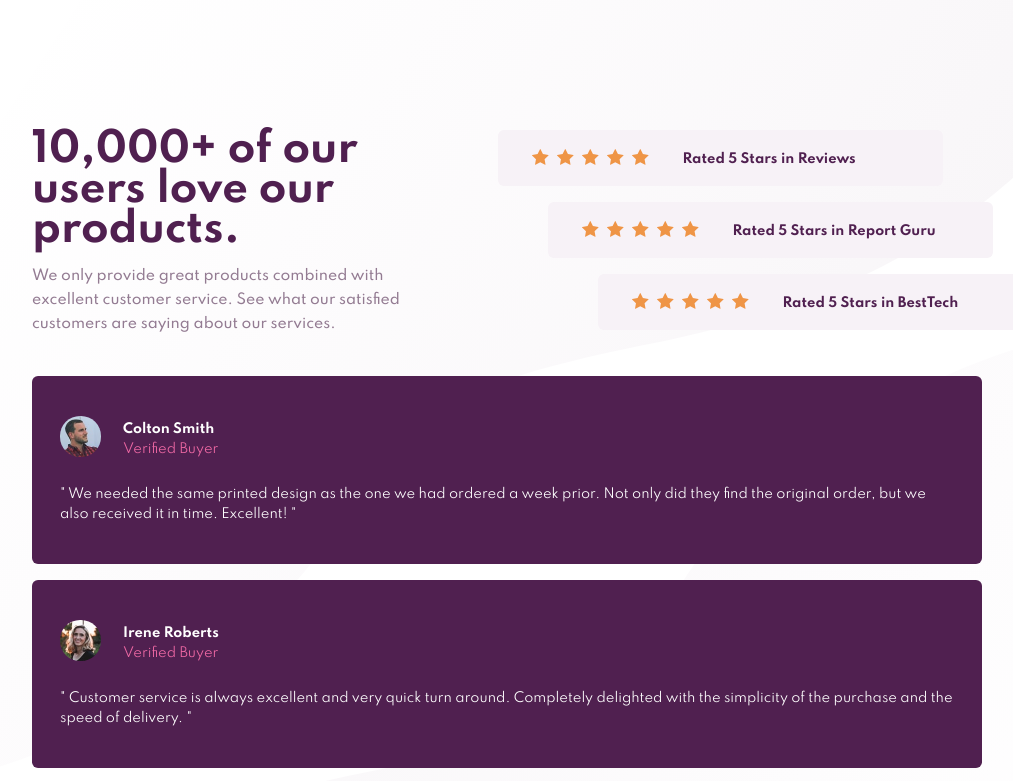
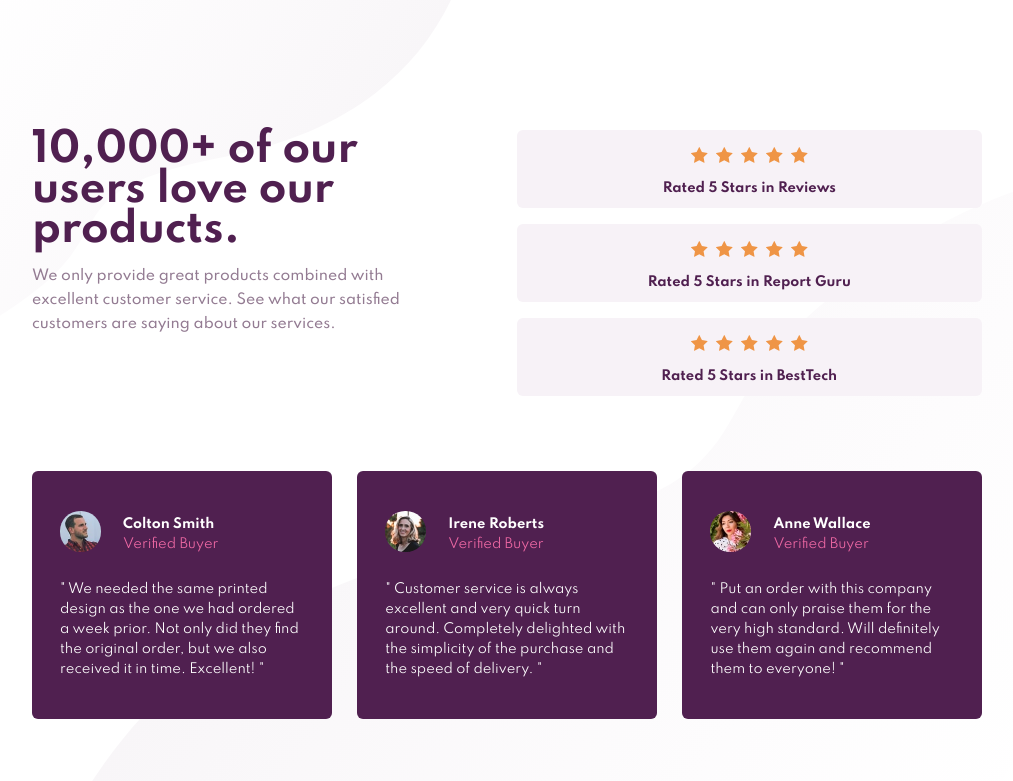
Before and after one commit to gawedzki/social-proof-section, a plain HTML site: page index.html in a window 1280 px wide. Shown: the top 781 px of the page, without its empty margins (133-1146 px from the left). Drawn offline with Linux system fonts and the light colour scheme.

Commit message:
Finish desktop design

```diff
--- a/css/styles.css
+++ b/css/styles.css
@@ -89,30 +89,37 @@ h1 {
   margin-top: 25px;
   margin-bottom: 0;
 }
-
 .attribution {
   margin-top: 2px;
   font-size: 11px;
   text-align: center;
+  clear: left;
 }
 .attribution a {
   color: hsl(228, 45%, 44%);
 }
-
 @media only screen and (min-width: 769px) {
+  #background {
+    background-image: url(../images/bg-pattern-top-desktop.svg),
+      url(../images/bg-pattern-bottom-desktop.svg);
+    background-repeat: no-repeat, no-repeat;
+    background-position: top left, bottom right;
+    background-size: auto auto;
+  }
+}
+@media only screen and (min-width: 1024px) {
   body {
     width: 100%;
   }
   #background {
     max-width: 1440px;
-    padding: 130px 165px;
+    box-sizing: border-box;
+    padding: 130px 165px 100px 165px;
     margin-left: auto;
     margin-right: auto;
-    background-image: url(../images/bg-pattern-top-desktop.svg),
-      url(../images/bg-pattern-bottom-desktop.svg);
-    background-repeat: no-repeat, no-repeat;
   }
   #mainSection {
+    margin-bottom: 75px;
   }
   #headerSection {
     float: left;
@@ -125,17 +132,32 @@ h1 {
   }
   #intro {
     margin-right: 90px;
+    margin-bottom: 0;
   }
   #ratingSection {
-    float: left;
+    float: right;
     width: 49%;
   }
-  #ratingSection > div:nth-child(2) {
-    margin-left: 50px;
+  #commentSection {
+    clear: left;
   }
-  #ratingSection > div:nth-child(3) {
-    margin-left: 100px;
+  .comment {
+    width: 31.531%;
+    box-sizing: border-box;
+    margin-right: 2.703%;
+    float: left;
   }
+  .comment:last-child {
+    margin-right: 0;
+  }
+  .clearfix::after {
+    content: " ";
+    display: block;
+    height: 0;
+    clear: both;
+  }
+}
+@media only screen and (min-width: 1440px) {
   .stars,
   .rating > p {
     float: left;
@@ -151,7 +173,16 @@ h1 {
   .rating > p {
     padding-top: 10px;
   }
-  #commentSection {
-    clear: left;
+  #ratingSection > div:nth-child(2) {
+    margin-left: 50px;
+  }
+  #ratingSection > div:nth-child(3) {
+    margin-left: 100px;
+  }
+  .comment:nth-child(2) {
+    margin-top: 16px;
+  }
+  .comment:nth-child(3) {
+    margin-top: 32px;
   }
 }
--- a/index.html
+++ b/index.html
@@ -18,7 +18,7 @@
 
   <body>
     <div id="background">
-      <div id="mainSection">
+      <div class="clearfix" id="mainSection">
         <div id="headerSection">
           <h1>10,000+ of our users love our products.</h1>
           <div id="intro">We only provide great products combined with excellent customer service.
@@ -57,7 +57,7 @@
           </div>
         </div>
       </div>
-      <div id="commentSection">
+      <div class="clearfix" id="commentSection">
         <div class="comment">
           <img src="images/image-colton.jpg">
           <div id="name">Colton Smith</div>
@@ -82,12 +82,12 @@
         </div>
       </div>
 
-      <div class="attribution">
-        Challenge by
-        <a href="https://www.frontendmentor.io?ref=challenge" target="_blank"
-          >Frontend Mentor</a
-        >. Coded by <a href="#">Your Name Here</a>.
-      </div>
+    </div>
+    <div class="attribution">
+      Challenge by
+      <a href="https://www.frontendmentor.io?ref=challenge" target="_blank"
+        >Frontend Mentor</a
+      >. Coded by <a href="#">Your Name Here</a>.
     </div>
   </body>
 </html>
```
